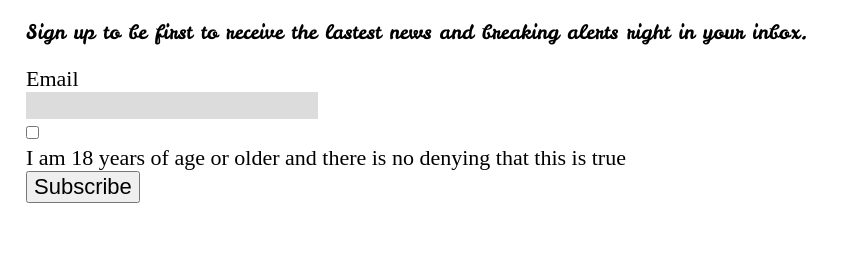
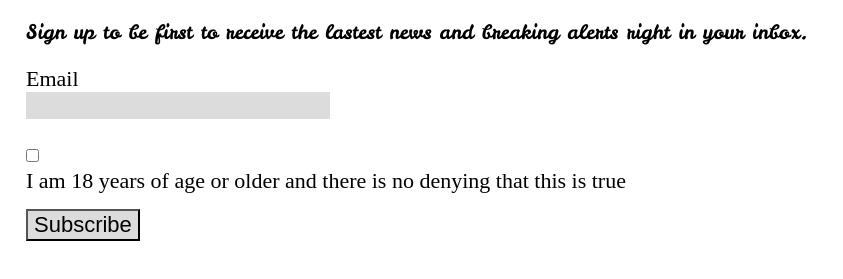
Before and after one commit to gscott58/itmd-362-lab04, a plain HTML site: page index.html in a window 1280 px wide. Shown: the part 75-354 px from the top of the page, without its empty margins (0-843 px from the left). Drawn offline with nearby package versions, Linux system fonts and the light colour scheme; a web font is replaced by a local one.

Commit message:
Added additional padding to form elements.
I found out increasing padding increases field size appearance

```diff
--- a/css/screen.css
+++ b/css/screen.css
@@ -220,9 +220,21 @@ p {
 
 input[type=email]{
 	background-color: #DCDCDC;
+	width: 300px;
 	border: none;
+	margin-top: 0px;
+	margin-bottom: 15px;
 }
 
+input[type=checkbox]{
+	background-color: #DCDCDC;
+	margin-top: 15px;
+}
+
+input[type=submit]{
+	background-color: #DCDCDC;
+	margin-top: 15px;
+}
 /* ===== MODULAR STYLES ===== */
 
 /* ===== STATE STYLES ======= */
```
